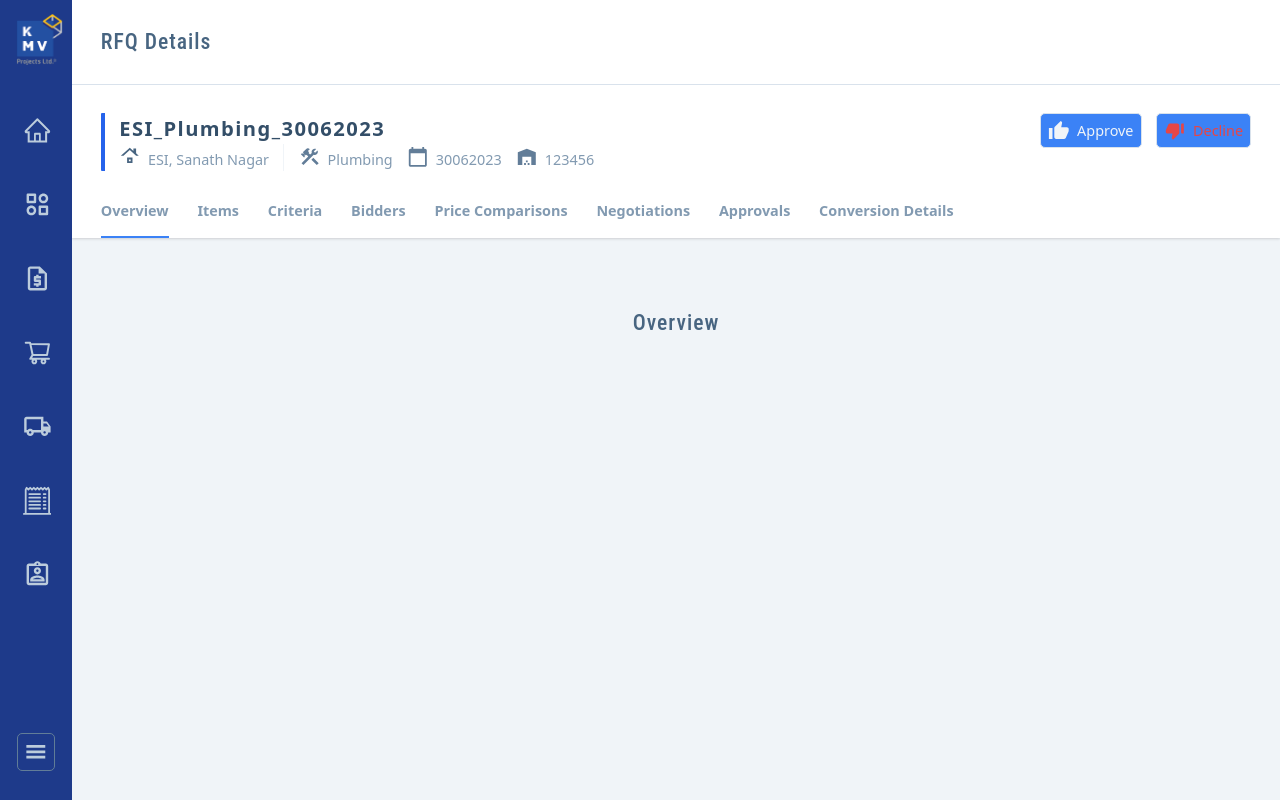
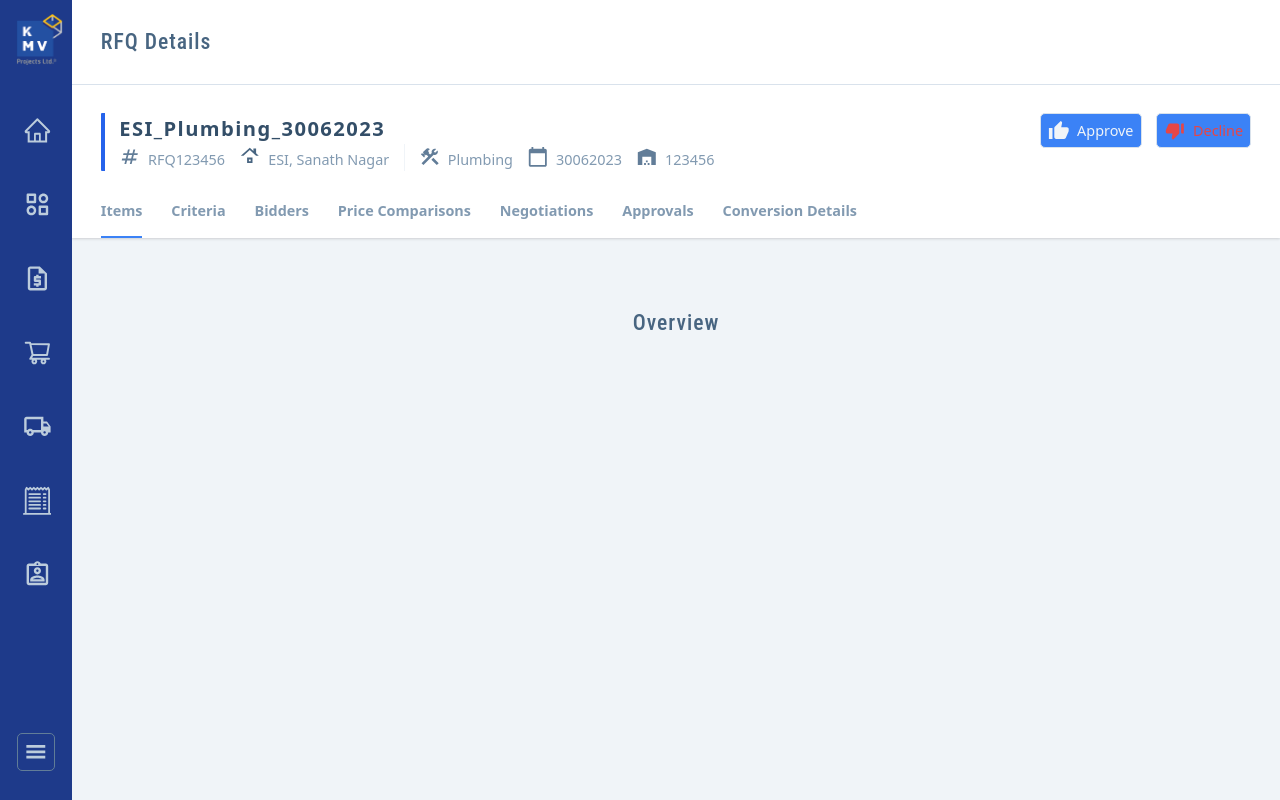
Before and after one commit to PiersoftDev/converse-portal, a React (Create React App) app: page /projects in a window 1280 px wide. Built offline with nearby package versions, Linux system fonts and the light colour scheme; sample sign-in values are in the browser's storage.

Commit message:
removed overview tab and added the same in the header

```diff
--- a/src/components/projectPage/ProjectImpInfoComponent.js
+++ b/src/components/projectPage/ProjectImpInfoComponent.js
@@ -8,6 +8,7 @@ import CalendarTodayIcon from "@mui/icons-material/CalendarToday";
 import WarehouseIcon from "@mui/icons-material/Warehouse";
 import ThumbUpIcon from "@mui/icons-material/ThumbUp";
 import ThumbDownAltIcon from "@mui/icons-material/ThumbDownAlt";
+import NumbersIcon from "@mui/icons-material/Numbers";
 
 const ProjectImpInfoComponent = () => {
   return (
@@ -15,6 +16,12 @@ const ProjectImpInfoComponent = () => {
       <div className="left-wrapper">
         <div className="left-header">ESI_Plumbing_30062023</div>
         <div className="left-content">
+          <div className="project-value">
+            <span>
+              <NumbersIcon />
+            </span>
+            <p>RFQ123456</p>
+          </div>
           <div className="location">
             <span>
               <RoofingIcon />
@@ -247,7 +254,7 @@ const Wrapper = styled.div`
     border-radius: 5px;
     display: flex;
     gap: 0.5rem;
-    color: #E74646;
+    color: #e74646;
     cursor: pointer;
   }
 
--- a/src/components/projectPage/ProjectTabsComponent.js
+++ b/src/components/projectPage/ProjectTabsComponent.js
@@ -14,9 +14,9 @@ const ProjectTabsComponent = () => {
         className="tabs-container"
       >
         <TabList className="account-tabs">
-          <Tab selectedClassName="selected-tab" className="tab">
+          {/* <Tab selectedClassName="selected-tab" className="tab">
             Overview
-          </Tab>
+          </Tab> */}
           <Tab selectedClassName="selected-tab" className="tab">
             Items
           </Tab>
```
